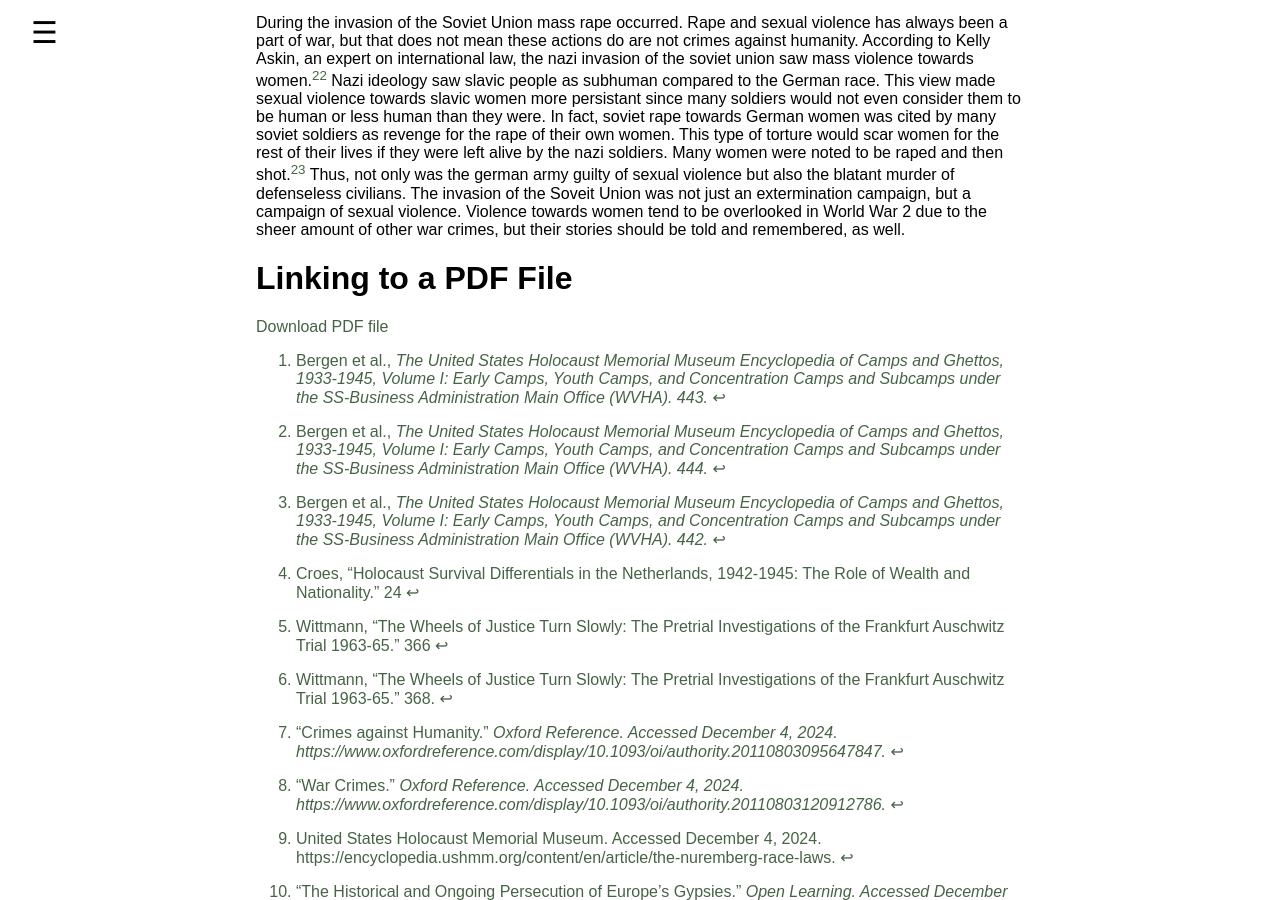
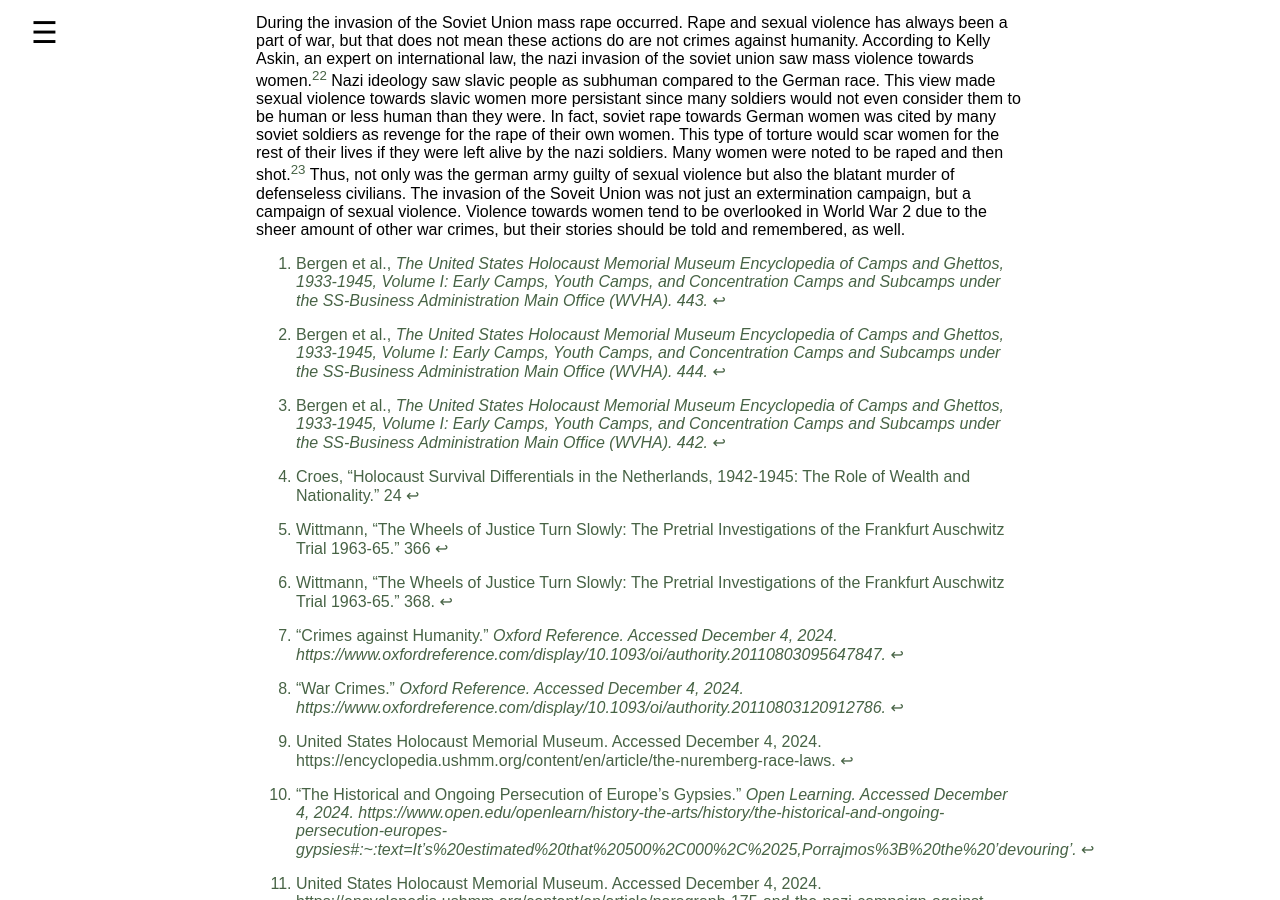
Before and after one commit to isaiah138/PETREE-ISAIAH-HIST-WOH3931, a Jekyll site: the page built from 002_analysis.md, in a window 1280 px wide and 900 px high, scrolled down 6228 px. Built offline with Jekyll 4.4.1, drawn with Linux system fonts in a browser that asks for light colours.

Commit message:
Update 002_analysis.md

```diff
--- a/002_analysis.md
+++ b/002_analysis.md
@@ -91,9 +91,3 @@ During the invasion of the Soviet Union mass rape occurred. Rape and sexual viol
 [^C8]: Edele, Mark. "Crimes Against Humanity." In <i>The Routledge History of the Second World War<i>, pp. 625-638. Routledge, 2021.
 [^C9]: Askin, Kelly Dawn. <i>War Crimes against Women: Prosecution in International War Crimes Tribunals.<i> Vol. 1. Martinus Nijhoff Publishers, 1997.
 [^C10]: Askin, Kelly Dawn. <i>War Crimes against Women: Prosecution in International War Crimes Tribunals.<i> Vol. 1. Martinus Nijhoff Publishers, 1997.
-
-
-
-# Linking to a PDF File
-
-[Download PDF file]({{ site.baseurl }}/media_files/pdfs/newspaper1942.pdf)
```
